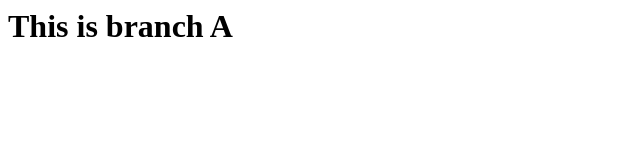
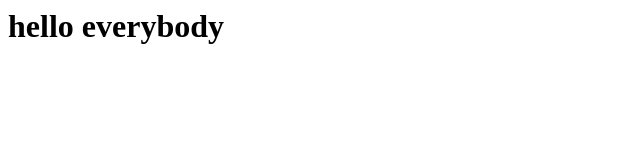
Before and after one commit to Debo15/git-and-github, a plain HTML site: page index.html in a window 1280 px wide. Shown: the whole page, without its empty margins (0-640 px from the left). Drawn offline with Linux system fonts and the light colour scheme.

Commit message:
title changed

```diff
--- a/index.html
+++ b/index.html
@@ -3,6 +3,6 @@
 		<title>our website</title>
 	</head>
 	<body>
-		<h1>This is branch A</h1>
+		<h1>hello everybody</h1>
 	</body>
 </html>
```
